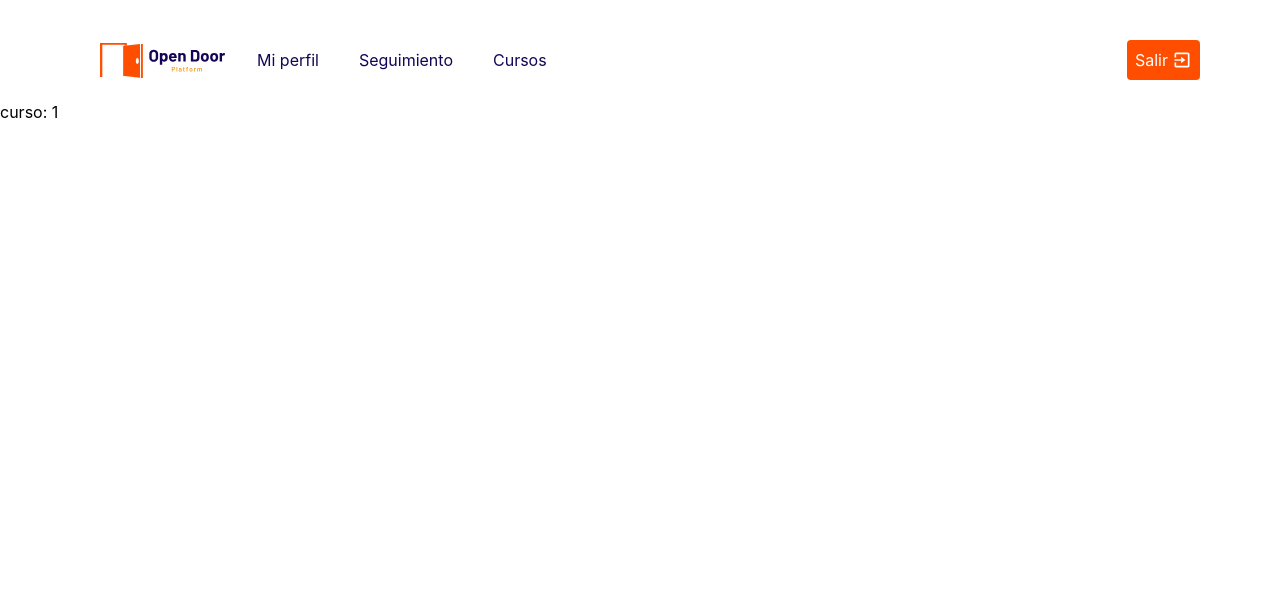
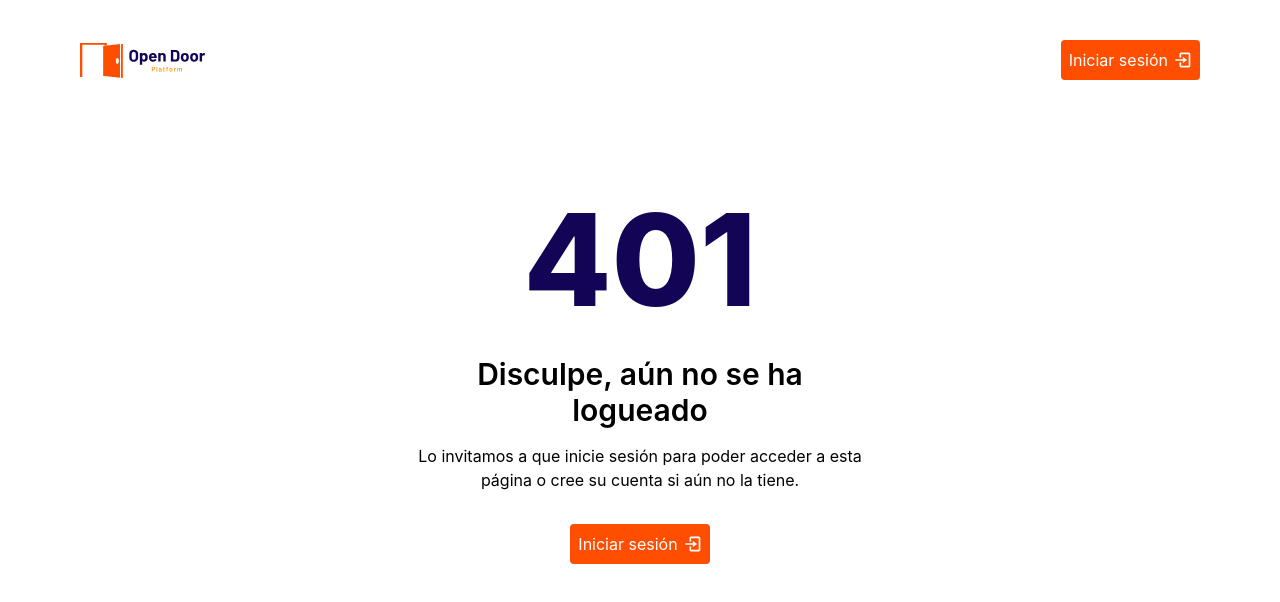
Before and after one commit to AlejandroCristM/open-door-front, a React (Create React App) app: page /course/1 in a window 1280 px wide. Shown: the top 602 px of the page. Built offline with nearby package versions, Linux system fonts and the light colour scheme; no server answers.

Commit message:
feat: auth, home page, not found 404, Unauthorized page added

```diff
--- a/package.json
+++ b/package.json
@@ -3,10 +3,12 @@
   "version": "0.1.0",
   "private": true,
   "dependencies": {
+    "@auth0/auth0-react": "^1.10.2",
     "@testing-library/jest-dom": "^5.16.5",
     "@testing-library/react": "^13.3.0",
     "@testing-library/user-event": "^13.5.0",
     "axios": "^0.27.2",
+    "dotenv": "^16.0.2",
     "nanoid": "^4.0.0",
     "react": "^18.2.0",
     "react-dom": "^18.2.0",
--- a/src/components/atoms/ButtonAndIcon.jsx
+++ b/src/components/atoms/ButtonAndIcon.jsx
@@ -1,12 +1,14 @@
 import React from 'react'
 
-export default function ButtonAndIcon({icon, text, otherStyles, responsive}) {
+export default function ButtonAndIcon({icon, text, otherStyles, responsive, onClick}) {
 
   let responsiveStyle=''
   responsive ? responsiveStyle=' hidden md:inline' : responsiveStyle='inline';
 
+
+
   return (
-    <button className={'flex flex-row items-center rounded p-2 md:space-x-1 '+otherStyles}>
+    <button onClick={onClick} className={'flex flex-row items-center rounded p-2 md:space-x-1 '+otherStyles}>
       <span className={responsiveStyle}>{text}</span>
       {icon}
     </button>
--- /dev/null
+++ b/src/components/atoms/Loading.jsx
@@ -0,0 +1,12 @@
+import React from "react";
+
+export default function Loading() {
+  return (
+    <div className="w-full flex flex-col justify-center items-center">
+      <div className="mt-20 w-16 h-16 border-4 border-dashed rounded-full animate-spin border-orange-lt" />
+      <span className="mt-5 text-xl font-bold text-blue-lt">
+        ...Cargando...
+      </span>
+    </div>
+  );
+}
--- /dev/null
+++ b/src/components/atoms/LogOutButton.jsx
@@ -0,0 +1,18 @@
+import React from "react";
+import { useAuth0 } from "@auth0/auth0-react";
+import ButtonAndIcon from "./ButtonAndIcon";
+import { BiLogOut } from "react-icons/bi";
+
+export default function LogOutButton() {
+  const { logout } = useAuth0();
+
+  return (
+    <ButtonAndIcon
+      icon={<BiLogOut className="h-5 w-5" />}
+      text="Cerrar sesión"
+      otherStyles="bg-orange-lt text-white"
+      responsive={true}
+      onClick={() => logout({returnTo:window.location.origin})}
+    />
+  );
+}
--- /dev/null
+++ b/src/components/atoms/LoginButton.jsx
@@ -0,0 +1,20 @@
+import React from "react";
+import { useAuth0 } from "@auth0/auth0-react";
+import ButtonAndIcon from "./ButtonAndIcon";
+import { BiLogIn } from "react-icons/bi";
+
+export default function LoginButton() {
+  const { loginWithRedirect } = useAuth0();
+
+  return (
+    <ButtonAndIcon
+      icon={<BiLogIn className="h-5 w-5" />}
+      text="Iniciar sesión"
+      otherStyles="bg-orange-lt text-white"
+      responsive={true}
+      onClick={() => {
+        loginWithRedirect();
+      }}
+    />
+  );
+}
--- a/src/components/molecules/NavBar.jsx
+++ b/src/components/molecules/NavBar.jsx
@@ -1,14 +1,15 @@
 import React, {useState} from 'react'
 import openDoorLogo from '../../assets/openDoorIcon.svg'
-import { BiExit } from "react-icons/bi";
-import ButtonAndIcon from '../../components/atoms/ButtonAndIcon'
 import { GiHamburgerMenu } from "react-icons/gi";
 import { MdClose } from "react-icons/md";
 import { Link } from 'react-router-dom';
+import LoginButton from '../atoms/LoginButton';
+import LogOutButton from '../atoms/LogOutButton';
+import { useAuth0 } from '@auth0/auth0-react';
 
 
 export default function NavBar() {
-
+  const {isAuthenticated} = useAuth0();
   const [navbarOpen, setNavbarOpen] = useState(false)
 
   const handleMenuToggle = () => {
@@ -18,8 +19,9 @@ export default function NavBar() {
   return (
     <nav className='flex flex-row w-full mt-5 px-5 py-5 justify-between items-center md:px-10 lg:px-20'>
         <div className='absolute top top-16 left-8'>
-        {navbarOpen? <DropMenu toggle={handleMenuToggle}/>: null}
+        {navbarOpen && isAuthenticated? <DropMenu toggle={handleMenuToggle}/>: null}
         </div>
+        {isAuthenticated?
           <section className='flex flex-row items-center'>
               <div className='mr-5' onClick={handleMenuToggle}>
                 {navbarOpen?
@@ -36,7 +38,14 @@ export default function NavBar() {
                 <Link to={'/courses'} className='navItem'>Cursos</Link>
               </div>
           </section>
-        <ButtonAndIcon icon={<BiExit className='h-5 w-5'/>} text='Salir' otherStyles='bg-orange-lt text-white' responsive={true} />
+          :
+          <section className='flex flex-row items-center'>
+              <Link to={'/'}>
+                <img src={openDoorLogo} alt="Open Door Logo" />
+              </Link>
+          </section>
+        }
+        {isAuthenticated? <LogOutButton/> : <LoginButton/>}
     </nav>
   )
 }
--- a/src/index.js
+++ b/src/index.js
@@ -1,11 +1,21 @@
 import React from 'react';
 import ReactDOM from 'react-dom/client';
 import App from './routes/App';
+import { Auth0Provider } from '@auth0/auth0-react';
 import './index.css'
 
 const root = ReactDOM.createRoot(document.getElementById('root'));
+
+const {REACT_APP_AUTH0_DOMAIN, REACT_APP_AUTH0_CLIENT_ID} = process.env;
+
 root.render(
   <React.StrictMode>
-    <App />
+    <Auth0Provider
+      domain={REACT_APP_AUTH0_DOMAIN}
+      clientId={REACT_APP_AUTH0_CLIENT_ID}
+      redirectUri={window.location.origin}
+    >
+      <App />
+    </Auth0Provider>
   </React.StrictMode>
 );
--- /dev/null
+++ b/src/pages/LoginFirst.jsx
@@ -0,0 +1,23 @@
+import React from 'react'
+import LoginButton from '../components/atoms/LoginButton'
+
+export default function LoginFirst() {
+  return (
+    <section className="flex items-center h-full p-16 dark:bg-gray-900 dark:text-gray-100">
+      <div className="container flex flex-col items-center justify-center px-5 mx-auto my-8">
+        <div className="max-w-md text-center">
+          <h2 className="mb-8 font-extrabold text-9xl text-blue-lt">
+            <span className="sr-only">Error</span>401
+          </h2>
+          <p className="text-2xl font-semibold md:text-3xl">
+            Disculpe, aún no se ha logueado
+          </p>
+          <p className="mt-4 mb-8 dark:text-gray-400">
+            Lo invitamos a que inicie sesión para poder acceder a esta página o cree su cuenta si aún no la tiene.
+          </p>
+        </div>
+        <LoginButton />
+      </div>
+    </section>
+  )
+}
--- /dev/null
+++ b/src/pages/NotFounded.jsx
@@ -0,0 +1,36 @@
+import React from "react";
+import ButtonAndIcon from "../components/atoms/ButtonAndIcon";
+import { AiFillHome } from "react-icons/ai";
+
+export default function NotFounded() {
+  return (
+    <section className="flex items-center h-full p-16 dark:bg-gray-900 dark:text-gray-100">
+      <div className="container flex flex-col items-center justify-center px-5 mx-auto my-8">
+        <div className="max-w-md text-center">
+          <h2 className="mb-8 font-extrabold text-9xl text-blue-lt">
+            <span className="sr-only">Error</span>404
+          </h2>
+          <p className="text-2xl font-semibold md:text-3xl">
+            Disculpe, esta página no ha sido encontrada
+          </p>
+          <p className="mt-4 mb-8 dark:text-gray-400">
+            Sin embargo, tenemos diferente material para aprender en nuestro
+            homepage
+          </p>
+
+          <a
+            className="flex w-full justify-center"
+            rel="noopener noreferrer"
+            href="/"
+          >
+            <ButtonAndIcon
+              text="Volver al inicio"
+              icon={<AiFillHome className="h-5 w-5" />}
+              otherStyles="bg-orange-lt text-white"
+            />
+          </a>
+        </div>
+      </div>
+    </section>
+  );
+}
--- /dev/null
+++ b/src/pages/UserProfile.jsx
@@ -0,0 +1,13 @@
+import { useAuth0 } from '@auth0/auth0-react';
+import React from 'react'
+
+export default function UserProfile() {
+
+  const { user } = useAuth0();
+  console.log(user);
+  return (
+    <section>
+      UserProfile
+    </section>
+  )
+}
--- a/src/routes/App.jsx
+++ b/src/routes/App.jsx
@@ -1,19 +1,52 @@
 import React from 'react';
 import { BrowserRouter, Routes, Route } from 'react-router-dom';
+import { useAuth0 } from '@auth0/auth0-react';
 import Layout from '../containers/Layout';
 import Course from '../pages/Course';
 import CourseList from '../pages/CourseList';
 import Home from '../pages/Home';
+import NotFounded from '../pages/NotFounded';
+import UserProfile from '../pages/UserProfile';
+import LoginFirst from '../pages/LoginFirst';
+import Loading from '../components/atoms/Loading';
 
 function App() {
+
+  const { isLoading, isAuthenticated} = useAuth0();
+
+  if (isLoading) {
+    return (
+      <Loading/>
+    )
+  }
+
   return (
     <BrowserRouter>
       <Routes>
         <Route exact path='/' element={<Layout />}>
           <Route index element={<Home />} />
-          <Route path='/courses' element={<CourseList/>} />
-          <Route path='/course/:courseId' element={<Course />} />
-          <Route path='*' element={<p>There is nothing here: 404!</p>} />
+          <Route path='/profile'
+            element={isAuthenticated ?
+              <UserProfile />
+              :
+              <LoginFirst />
+            }
+          />
+          <Route path='/courses'
+            element={isAuthenticated ?
+              <CourseList />
+              :
+              <LoginFirst />
+            }
+          />
+          <Route path='/course/:courseId'
+            element={isAuthenticated ?
+              <Course />
+              :
+              <LoginFirst />
+            }
+          />
+          <Route path='*' element={<NotFounded/>} />
         </Route>
       </Routes>
     </BrowserRouter>
```
Also changed, not shown: 2 other files (tests, documents, lock files or other folders). Lines whose indentation alone changed are shown as unchanged.
